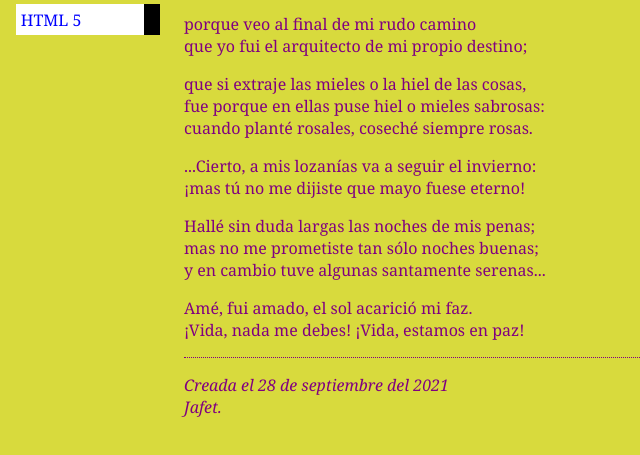
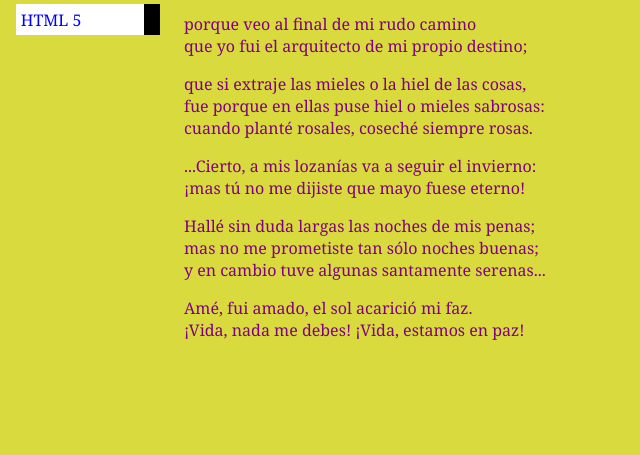
Before and after one commit to zazuken1/ProgramacionWeb, a plain HTML site: page Menu/menu.html in a window 1280 px wide. Shown: the part 155-610 px from the top of the page, without its empty margins (0-640 px from the left). Drawn offline with Linux system fonts and the light colour scheme.

Commit message:
Add files via upload

```diff
--- a/Menu/menu.html
+++ b/Menu/menu.html
@@ -41,6 +41,5 @@ y en cambio tuve algunas santamente serenas...
 Amé, fui amado, el sol acarició mi faz.<br />
 ¡Vida, nada me debes! ¡Vida, estamos en paz!
 </p>
-<address>Creada el 28 de septiembre del 2021 <br /> Jafet.</address>
 </body>
 </html>
```
